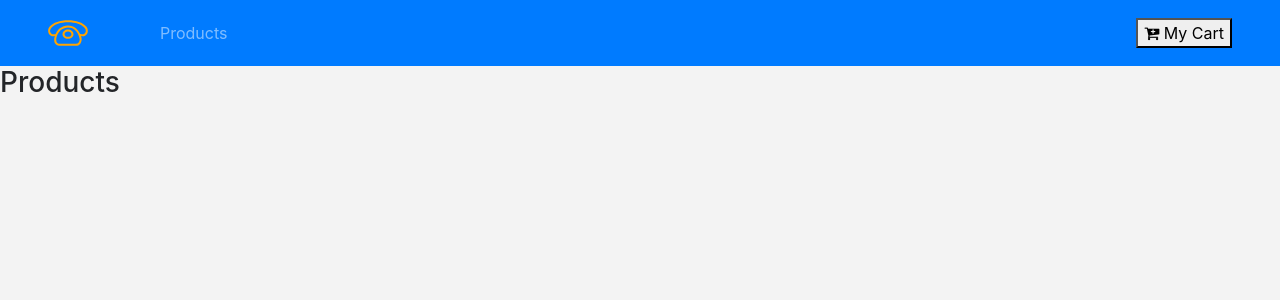
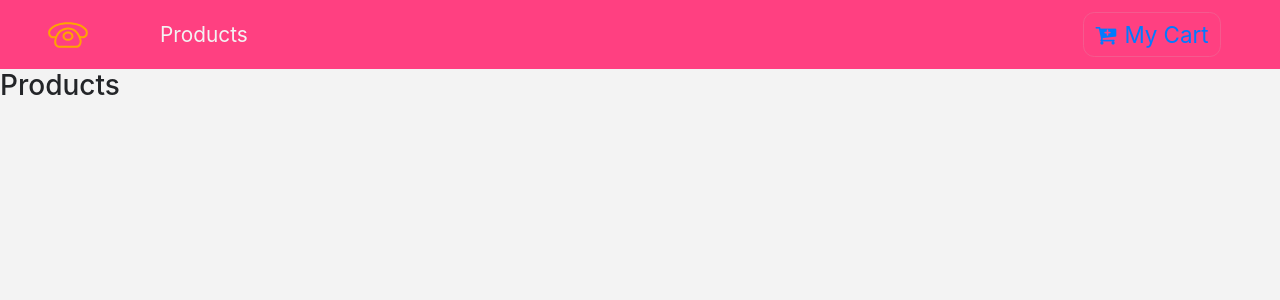
Before and after one commit to Greatchinex/mens-store, a React (Create React App) app: page / in a window 1280 px wide. Shown: the top 300 px of the page. Built offline with nearby package versions, Linux system fonts and the light colour scheme.

Commit message:
Styled the NavBar

```diff
--- a/package.json
+++ b/package.json
@@ -7,7 +7,8 @@
     "react": "^16.8.6",
     "react-dom": "^16.8.6",
     "react-router-dom": "^5.0.0",
-    "react-scripts": "3.0.1"
+    "react-scripts": "3.0.1",
+    "styled-components": "^4.2.1"
   },
   "scripts": {
     "start": "react-scripts start",
--- a/src/Components/Navbar.js
+++ b/src/Components/Navbar.js
@@ -1,11 +1,13 @@
 import React, { Component } from 'react';
 import { Link } from 'react-router-dom';
 import Logo from '../logo1.svg';
+import styled from 'styled-components';
+import { Button } from '../StyleComponents/Button';
 
 class Navbar extends Component {
     render() {
         return (
-            <nav className="navbar navbar-expand-sm  bg-primary navbar-dark px-sm-5">
+            <NavWrapper className="navbar navbar-expand-sm navbar-dark px-sm-5">
                 {/* https://www.iconfinder.com/icons/1243689/call_phone_icon
                     Creative Commons (Attribution 3.0 Unported);
                     https://www.iconfinder.com/Makoto_msk
@@ -18,13 +20,25 @@ class Navbar extends Component {
                     <Link to="/" className="nav-link"> Products </Link>
                 </ul>
                 <Link to="/cart" className="ml-auto">
-                    <button>
-                        <i className="fa fa-cart-plus" /> My Cart
-                    </button>
+                    <Button>
+                        <span className="mr-2">
+                            <i className="fa fa-cart-plus" />
+                        </span>
+                        My Cart
+                    </Button>
                 </Link>
-            </nav>
+            </NavWrapper>
         )
     }
 }
 
+const NavWrapper = styled.nav`
+    background: var(--mainAccent);
+    .nav-link {
+        color: var(--mainWhite) !important;
+        font-size: 1.3em;
+
+    }
+`
+
 export default Navbar
--- /dev/null
+++ b/src/StyleComponents/Button.js
@@ -0,0 +1,20 @@
+import styled from 'styled-components';
+
+export const Button = styled.button`
+    border: 0.05em solid var(--lightAccent);
+    font-size: 1.4em;
+    background: transparent;
+    border-radius: 0.5em;
+    padding: 0.2em 0.5em;
+    color: var(--lightAccent)
+    cursor: pointer;
+    margin: 0.2em 0.5em 0.2em 0;
+    transition: all 0.5s ease-in-out;
+    &:hover {
+        background: var(--lightAccent);
+        color: var(--mainWhite);
+    }
+    &:focus {
+        outline: none;
+    }
+`
```
Also changed, not shown: 1 other file (tests, documents, lock files or other folders).
